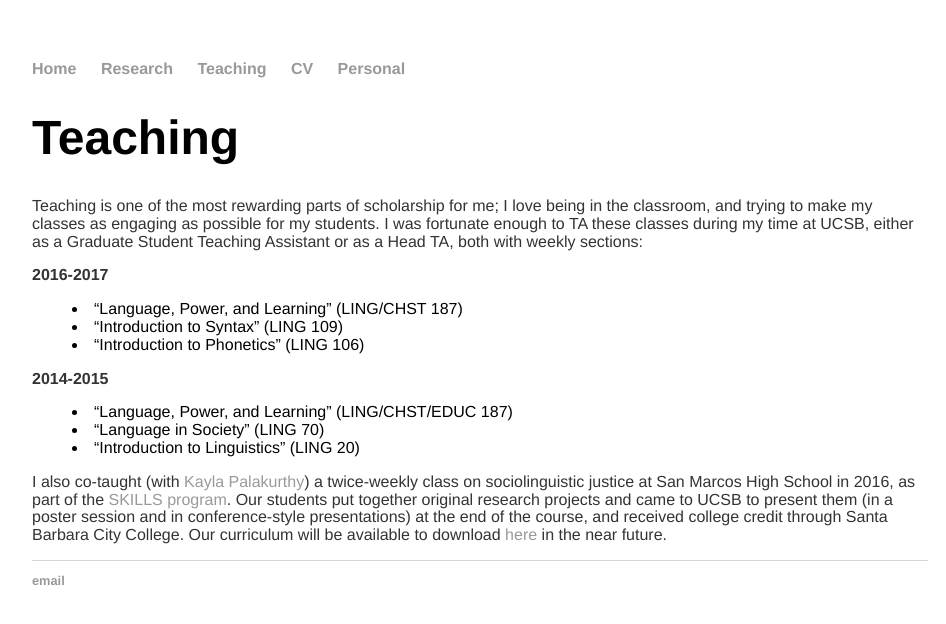
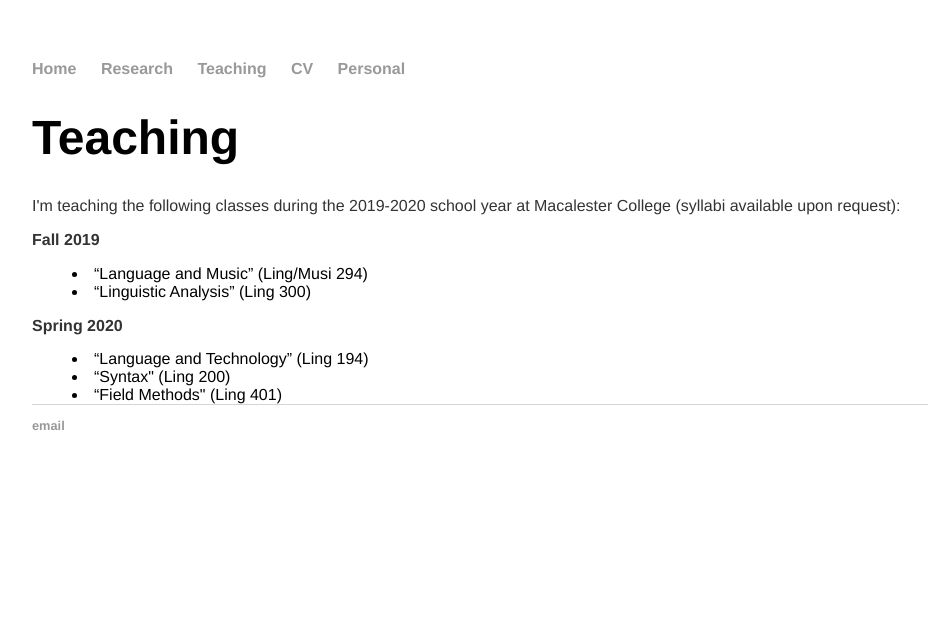
Before and after one commit to morgansleeper/morgansleeper.github.io, a Jekyll site: the page built from teaching/index.html, in a window 1280 px wide. Shown: the top 624 px of the page, without its empty margins (160-1106 px from the left). Built offline with Jekyll 4.4.1, drawn with Linux system fonts in a browser that asks for light colours.

Commit message:
Update index.html

```diff
--- a/teaching/index.html
+++ b/teaching/index.html
@@ -3,24 +3,13 @@ layout: default
 title: Morgan Sleeper | Teaching
 ---
 <h1>Teaching</h1>
-<p>Teaching is one of the most rewarding parts of scholarship for me;
-  I love being in the classroom, and trying to make my classes as engaging as possible for my students.
-  I was fortunate enough to TA these classes during my time at UCSB,
-  either as a Graduate Student Teaching Assistant or as a Head TA, both with weekly sections:</p>
+<p>I'm teaching the following classes during the 2019-2020 school year at Macalester College (syllabi available upon request):</p>
 
-<p><b>2016-2017</b></p>
-<li style="margin-left: 40px">“Language, Power, and Learning” (LING/CHST 187)</li>
-<li style="margin-left: 40px">“Introduction to Syntax” (LING 109)</li>
-<li style="margin-left: 40px">“Introduction to Phonetics” (LING 106)</li>
+<p><b>Fall 2019</b></p>
+<li style="margin-left: 40px">“Language and Music” (Ling/Musi 294)</li>
+<li style="margin-left: 40px">“Linguistic Analysis” (Ling 300)</li>
 
-<p><b>2014-2015</b></p>
-<li style="margin-left: 40px">“Language, Power, and Learning” (LING/CHST/EDUC 187)</li>
-<li style="margin-left: 40px">“Language in Society” (LING 70)</li>
-<li style="margin-left: 40px">“Introduction to Linguistics” (LING 20)</li>
-
-<p>I also co-taught (with <a href = https://www.kaylapalakurthy.org/>Kayla Palakurthy</a>) a twice-weekly class
-on sociolinguistic justice at San Marcos High School in 2016,
-  as part of the <a href = http://www.skills.ucsb.edu>SKILLS program</a>. Our students put together original
-  research projects and came to UCSB to present them (in a poster session and in conference-style presentations)
-  at the end of the course, and received college credit through Santa Barbara City College. Our curriculum will
-  be available to download <a href = http://www.skills.ucsb.edu/teaching>here</a> in the near future.</p>
+<p><b>Spring 2020</b></p>
+<li style="margin-left: 40px">“Language and Technology” (Ling 194)</li>
+<li style="margin-left: 40px">“Syntax" (Ling 200)</li>
+<li style="margin-left: 40px">“Field Methods" (Ling 401)</li>
```
